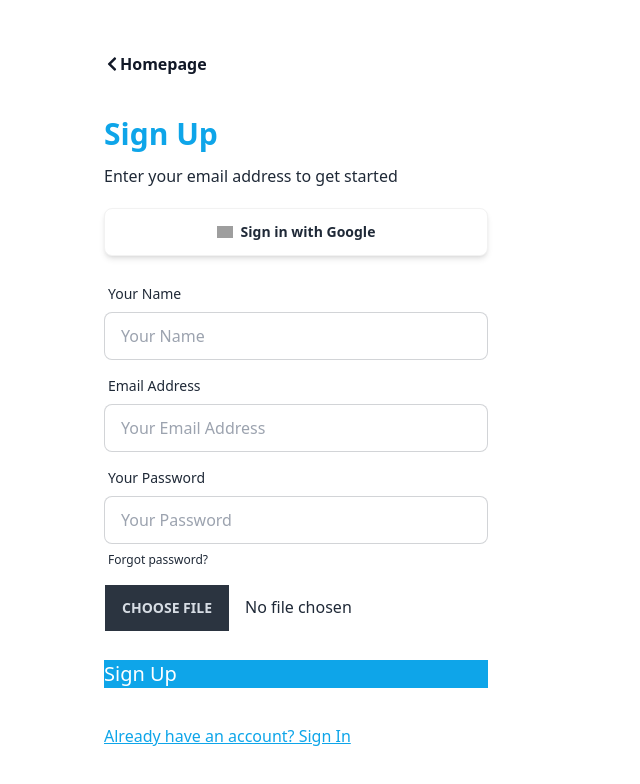
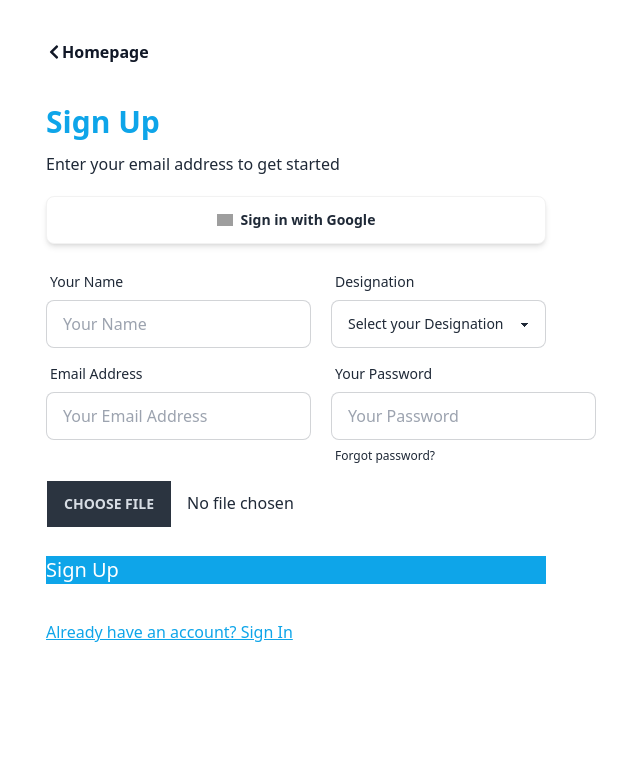
Before and after one commit to bishaldofo/WebSculpt-client-code, a React (Vite) app: page /register in a window 1280 px wide. Shown: the top 784 px of the page, without its empty margins (344-984 px from the left). Built offline with nearby package versions, Linux system fonts and the light colour scheme; no server answers; grey boxes are pictures that could not be loaded; some icons are missing.

Commit message:
Firebase connected

```diff
--- /dev/null
+++ b/src/AuthProvider/AuthProvider.jsx
@@ -0,0 +1,54 @@
+import { createContext, useEffect, useState } from "react";
+import { createUserWithEmailAndPassword, getAuth, onAuthStateChanged, signInWithEmailAndPassword, signOut } from "firebase/auth";
+import { app } from "../firebase/firebase.config";
+
+export const AuthContext = createContext(null)
+const auth = getAuth(app);
+
+const AuthProvider = ({ children }) => {
+   const [user, setUser] = useState()
+   const [loading, setLoading] = useState(true)
+
+   const createUser = (email, password) => {
+      setLoading(true)
+      return createUserWithEmailAndPassword(auth, email, password)
+   }
+
+   const login = (email, password) => {
+      setLoading(true)
+      return signInWithEmailAndPassword(auth, email, password)
+   }
+
+   const logOut = () => {
+      setLoading(true)
+      return signOut(auth)
+   }
+
+   useEffect(() => {
+      const unsubscribe = onAuthStateChanged(auth, currentUser => {
+         setUser(currentUser);
+         setLoading(false);
+      })
+      return () => {
+         return unsubscribe();
+      }
+   }, [])
+
+
+
+   const authInfo = {
+      user,
+      loading,
+      createUser,
+      login,
+      logOut
+   }
+
+   return (
+      <AuthContext.Provider value={authInfo}>
+         {children}
+      </AuthContext.Provider>
+   );
+};
+
+export default AuthProvider;
--- a/src/Pages/Login/Login.jsx
+++ b/src/Pages/Login/Login.jsx
@@ -2,15 +2,32 @@ import { AwesomeButton } from "react-awesome-button";
 import { Helmet } from "react-helmet";
 import { Link } from "react-router-dom";
 import { FaChevronLeft } from "react-icons/fa";
+import { useContext } from "react";
+import { AuthContext } from "../../AuthProvider/AuthProvider";
 
 const Login = () => {
+
+   const { login } = useContext(AuthContext);
+
+   const handleLogin = (event) => {
+      event.preventDefault();
+      const form = event.target;
+      const email = form.email.value;
+      const password = form.password.value;
+      console.log(email, password)
+      login(email, password)
+         .then(result => {
+            const user = result.user;
+            console.log(user);
+         })
+   }
    return (
       <div>
          <Helmet>
             <title>WebSculpt | Login</title>
          </Helmet>
          <div className="h-screen flex flex-col items-center justify-center">
-            <div className="w-96 m-auto space-y-5">
+            <div className="w-full md:w-[500px] m-auto space-y-5">
                <div className="mb-10"><Link className="flex items-center text-gray-900 font-semibold" to='/'><FaChevronLeft></FaChevronLeft>Homepage</Link></div>
                <div>
                   <h2 className="text-3xl font-bold mb-3 text-sky-500">Sign In</h2>
@@ -20,7 +37,7 @@ const Login = () => {
                <div>
                   <button className="btn w-full bg-white shadow-md" type="submit"><img className="w-4" src="https://i.ibb.co/YWF3FVg/google.png" alt="" />Sign in with Google</button>
                </div>
-               <form className=" w-full m-auto space-y-2">
+               <form onSubmit={handleLogin}  className=" w-full m-auto space-y-2">
                   <div className="form-control">
                      <label className="label">
                         <span className="label-text">Email Address</span>
--- a/src/Pages/Register/Register.jsx
+++ b/src/Pages/Register/Register.jsx
@@ -5,12 +5,12 @@ import { Link } from "react-router-dom";
 
 const Register = () => {
    return (
-      <div>
+      <div className="py-10">
          <Helmet>
             <title>WebSculpt | Register</title>
          </Helmet>
-         <div className="h-screen flex flex-col items-center justify-center">
-            <div className="w-96 m-auto space-y-5">
+         <div className="flex flex-col items-center justify-center">
+            <div className="w-full md:w-[500px] m-auto space-y-5">
                <div className="mb-10"><Link className="flex items-center text-gray-900 font-semibold" to='/'><FaChevronLeft></FaChevronLeft>Homepage</Link></div>
                <div>
                   <h2 className="text-3xl font-bold mb-3 text-sky-500">Sign Up</h2>
@@ -20,20 +20,37 @@ const Register = () => {
                <div>
                   <button className="btn w-full bg-white shadow-md" type="submit"><img className="w-4" src="https://i.ibb.co/YWF3FVg/google.png" alt="" />Sign in with Google</button>
                </div>
-               <form className=" w-full m-auto space-y-2">
-                  <div className="form-control">
+               <form className="w-full m-auto space-y-2">
+                  <div className="flex flex-col gap-5 md:flex-row">
+                     <div className="form-control w-full">
                         <label className="label">
                            <span className="label-text">Your Name</span>
                         </label>
                         <input type="text" name="Name" placeholder="Your Name" className="input input-bordered" required />
                      </div>
-                  <div className="form-control">
+
+                     <div className="form-control w-full">
+                        <label className="label">
+                           <span className="label-text">Designation
+                           </span>
+                        </label>
+                        <select className="select select-bordered">
+                           <option disabled selected>Select your Designation</option>
+                           <option>Admin</option>
+                           <option>HR</option>
+                           <option>Employee</option>
+                        </select>
+                     </div>
+                  </div>
+
+                  <div className="flex flex-col gap-5 md:flex-row">
+                     <div className="form-control w-full">
                         <label className="label">
                            <span className="label-text">Email Address</span>
                         </label>
                         <input type="email" name="email" placeholder="Your Email Address" className="input input-bordered" required />
                      </div>
-                  <div className="form-control">
+                     <div className="form-control w-full">
                         <label className="label">
                            <span className="label-text">Your Password</span>
                         </label>
@@ -41,6 +58,7 @@ const Register = () => {
                         <label className="label">
                            <a href="#" className="label-text-alt link link-hover">Forgot password?</a>
                         </label>
+                     </div>
                   </div>
                   <div className="form-control">
                      <input type="file" className="file-input w-full max-w-xs rounded-l-none rounded-md" />
```
Also changed, not shown: src/main.jsx (+6 -3 lines). Lines whose indentation alone changed are shown as unchanged.
